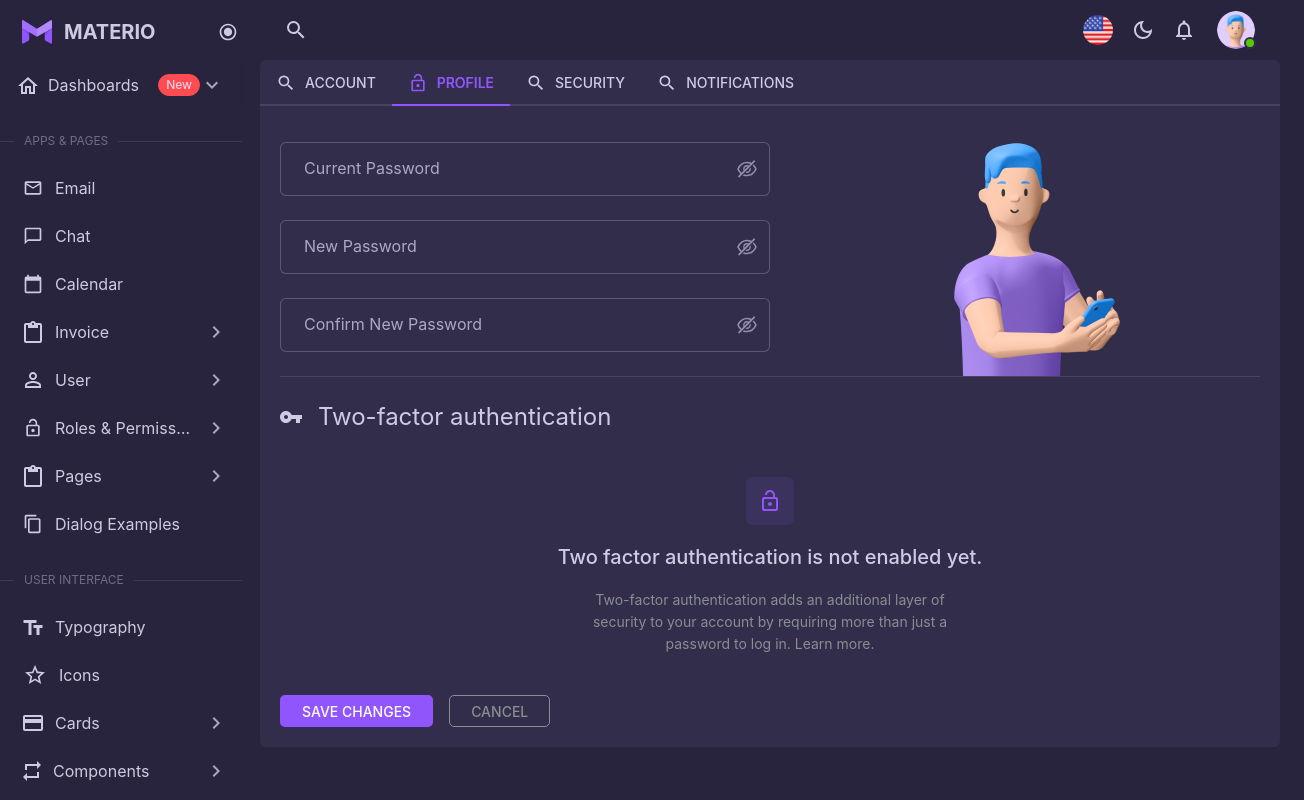
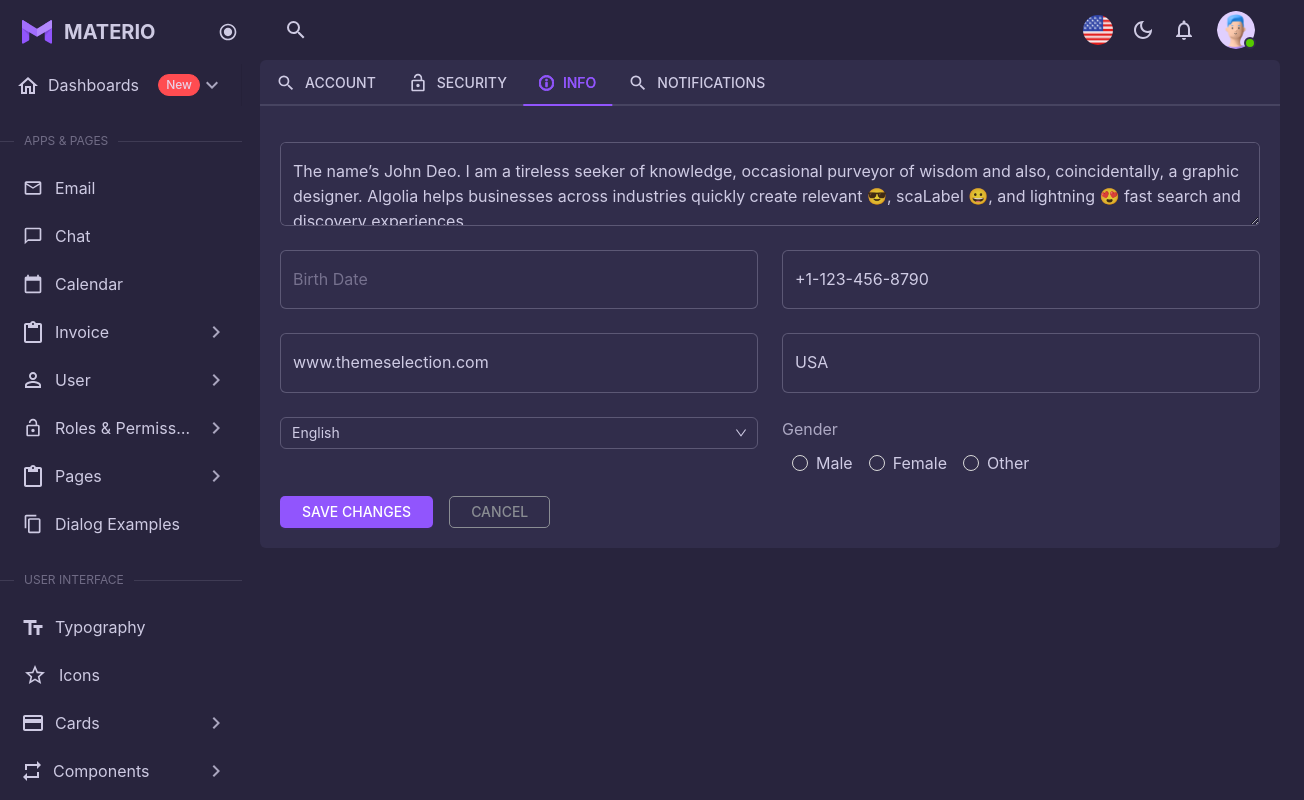
Before and after one commit to harshilpradhan-simformsolutions/materio-dashboard, a React (Vite) app: page /profile in a window 1280 px wide. Shown: the whole page, 1304 px wide, since content can reach past the window. Built offline with nearby package versions, Linux system fonts and the light colour scheme.

Commit message:
Complete Profile > Info section

```diff
--- a/src/config/theme.ts
+++ b/src/config/theme.ts
@@ -42,16 +42,17 @@ export const theme: ThemeConfig = {
     },
     Radio: {
       fontSize: 16,
+      colorText: typography.main,
     },
     Input: {
       colorBgContainer: dark.background,
       colorBorder: dark.other,
-      colorText: typography.secondary,
+      colorText: typography.main,
       borderRadiusSM: 6,
       borderRadius: 6,
       borderRadiusLG: 6,
       fontSize: 16,
-      colorTextPlaceholder: typography.secondary,
+      colorTextPlaceholder: typography.disabled,
     },
     Card: {
       colorBgContainer: dark.background,
--- a/src/gloabalStyle.ts
+++ b/src/gloabalStyle.ts
@@ -222,7 +222,9 @@ export const GlobalStyle = createGlobalStyle`
   .ant-tabs {
     background-color: #312D4B;
     border-radius: 6px;
-    font-weight: 500;
+    &-tab-btn {
+      font-weight: 500;
+    }
     color: #E7E3FCAD;
     .ant-tabs-content-holder {
       padding: 0 20px 20px 20px;
@@ -287,4 +289,8 @@ export const GlobalStyle = createGlobalStyle`
   .text-primary {
     color: var(--color-primary);
   }
+
+  .block {
+    display: block;
+  }
 `;
--- a/src/layouts/utils.ts
+++ b/src/layouts/utils.ts
@@ -13,4 +13,18 @@ const Flex = styled.div<{ gap?: number }>`
     `}
 `;
 
-export { Flex };
+const Grid = styled.div<{ columns: number | string; gap?: number }>`
+  display: grid;
+  grid-template-columns: ${({ columns }) =>
+    typeof columns === 'number' ? `repeat(${columns}, 1fr)` : columns};
+  ${({ gap }) =>
+    gap &&
+    css`
+      gap: ${gap}px;
+    `}
+  & .full-width {
+    grid-column: 1 / -1;
+  }
+`;
+
+export { Flex, Grid };
--- /dev/null
+++ b/src/pages/Profile/Info.tsx
@@ -0,0 +1,78 @@
+import { useReducer } from 'react';
+import { Input, Select, Radio } from 'antd';
+
+import { InfoContainer } from './Profile.styles';
+import { ProfileAction } from './ProfileAction';
+import { Grid } from '../../layouts/utils';
+
+const initialData = {
+  bio: 'The name’s John Deo. I am a tireless seeker of knowledge, occasional purveyor of wisdom and also, coincidentally, a graphic designer. Algolia helps businesses across industries quickly create relevant 😎, scaLabel 😀, and lightning 😍 fast search and discovery experiences.',
+  birthDate: '',
+  phone: '+1-123-456-8790',
+  website: 'www.themeselection.com',
+  country: 'USA',
+  language: 'English',
+  gender: 'Male',
+};
+
+const Info = () => {
+  const [state, setState] = useReducer(
+    (state: typeof initialData, action: Partial<typeof initialData>) => ({
+      ...state,
+      ...action,
+    }),
+    initialData
+  );
+
+  const getProps = (field: keyof typeof state) => {
+    return {
+      value: state[field],
+      onChange: (
+        e: React.ChangeEvent<HTMLInputElement | HTMLTextAreaElement>
+      ) => {
+        setState({ [field]: e.target.value });
+      },
+    };
+  };
+
+  return (
+    <InfoContainer>
+      <Grid className="my-20" columns={2} gap={24}>
+        <Input.TextArea
+          className="full-width"
+          placeholder="Bio"
+          {...getProps('bio')}
+        />
+        <Input placeholder="Birth Date" {...getProps('birthDate')} />
+        <Input placeholder="Phone" {...getProps('phone')} />
+        <Input placeholder="Website" {...getProps('website')} />
+        <Input placeholder="Country" {...getProps('country')} />
+        <Select
+          defaultValue={initialData.language}
+          options={[
+            { label: 'English', value: 'English' },
+            { label: 'French', value: 'French' },
+            { label: 'Spanish', value: 'Spanish' },
+          ]}
+        />
+        <div>
+          <label className="block gender-label mb-10" htmlFor="gender">
+            Gender
+          </label>
+          <Radio.Group
+            className="ml-10"
+            id="gender"
+            options={[
+              { label: 'Male', value: 'Male' },
+              { label: 'Female', value: 'Female' },
+              { label: 'Other', value: 'Other' },
+            ]}
+          />
+        </div>
+      </Grid>
+      <ProfileAction />
+    </InfoContainer>
+  );
+};
+
+export { Info };
--- a/src/pages/Profile/Profile.styles.ts
+++ b/src/pages/Profile/Profile.styles.ts
@@ -57,8 +57,6 @@ export const AccountContainer = styled.div`
 export const SecurityContainer = styled.form`
   font-weight: 400;
   .password {
-    display: grid;
-    grid-template-columns: 1fr 1fr;
     border-bottom: 1px solid var(--color-divider);
     .ant-input-affix-wrapper {
       height: 54px;
@@ -99,3 +97,24 @@ export const SecurityContainer = styled.form`
     }
   }
 `;
+
+export const InfoContainer = styled.form`
+  .gender-label {
+    font-size: 16px;
+    font-weight: 400;
+    line-height: 24px;
+  }
+  .ant-select {
+    & .ant-select-arrow {
+      color: unset;
+    }
+    & .ant-select-selector {
+      height: 100%;
+      background-color: transparent;
+      border: 1px solid #e7e3fc3b;
+      & .ant-select-selection-item {
+        line-height: 60px;
+      }
+    }
+  }
+`;
--- a/src/pages/Profile/Profile.tsx
+++ b/src/pages/Profile/Profile.tsx
@@ -1,10 +1,13 @@
+import { PropsWithChildren } from 'react';
 import { Tabs } from 'antd';
 import { MdSearch, MdLockOpen } from 'react-icons/md';
 
+import { ReactComponent as InfoIcon } from '../../assets/icons/info.svg';
+
 import { Account } from './Account';
 import { Flex } from '../../layouts/utils';
-import { PropsWithChildren } from 'react';
 import { Security } from './Security';
+import { Info } from './Info';
 
 interface LabelProps {
   icon: React.ReactNode;
@@ -23,7 +26,7 @@ const Label = (props: PropsWithChildren<LabelProps>) => {
 const Profile = () => {
   return (
     <Tabs
-      defaultActiveKey="2"
+      defaultActiveKey="3"
       destroyInactiveTabPane
       items={[
         {
@@ -33,13 +36,13 @@ const Profile = () => {
         },
         {
           key: '2',
-          label: <Label icon={<MdLockOpen size={20} />}>Profile</Label>,
+          label: <Label icon={<MdLockOpen size={20} />}>Security</Label>,
           children: <Security />,
         },
         {
           key: '3',
-          label: <Label icon={<MdSearch size={20} />}>Security</Label>,
-          children: <div>Security</div>,
+          label: <Label icon={<InfoIcon />}>Info</Label>,
+          children: <Info />,
         },
         {
           key: '4',
--- a/src/pages/Profile/Security.tsx
+++ b/src/pages/Profile/Security.tsx
@@ -1,7 +1,7 @@
 import { Input } from 'antd';
 import { MdLockOpen } from 'react-icons/md';
 
-import { Flex } from '../../layouts/utils';
+import { Flex, Grid } from '../../layouts/utils';
 import { ProfileAction } from './ProfileAction';
 import { SecurityContainer } from './Profile.styles';
 import security from '../../assets/images/security.png';
@@ -10,7 +10,7 @@ import { ReactComponent as Key } from '../../assets/icons/key.svg';
 const Security = () => {
   return (
     <SecurityContainer>
-      <div className="password my-20">
+      <Grid className="password my-20" columns={2}>
         <div className="password-fields">
           <Input.Password className="mb-24" placeholder="Current Password" />
           <Input.Password className="mb-24" placeholder="New Password" />
@@ -22,7 +22,7 @@ const Security = () => {
         <div className="password-image">
           <img src={security} />
         </div>
-      </div>
+      </Grid>
       <div className="auth">
         <Flex gap={16} className="auth-header my-24">
           <span className="icon">
```
Also changed, not shown: src/assets/icons/info.svg (added).
